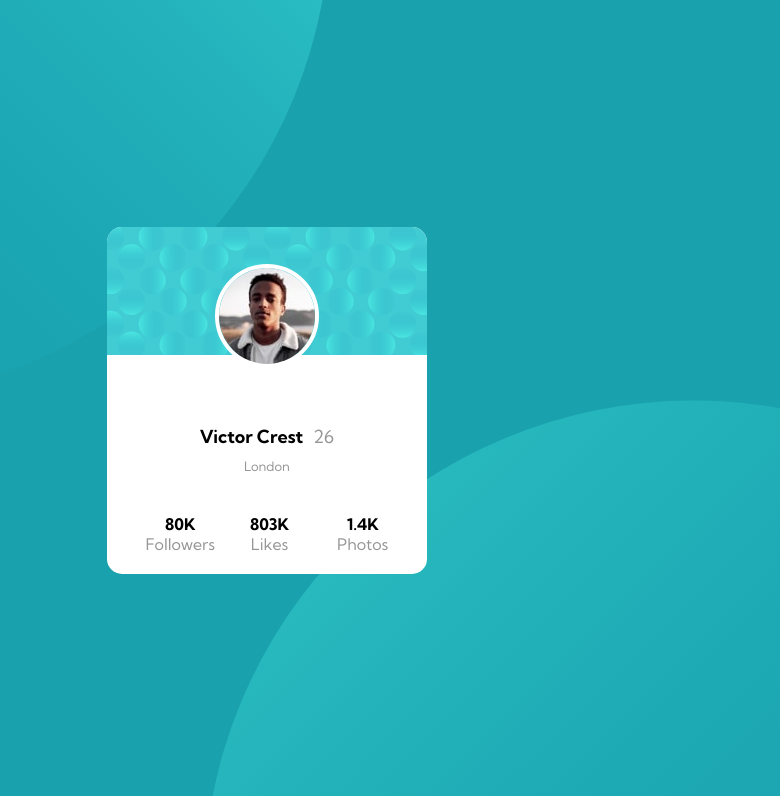
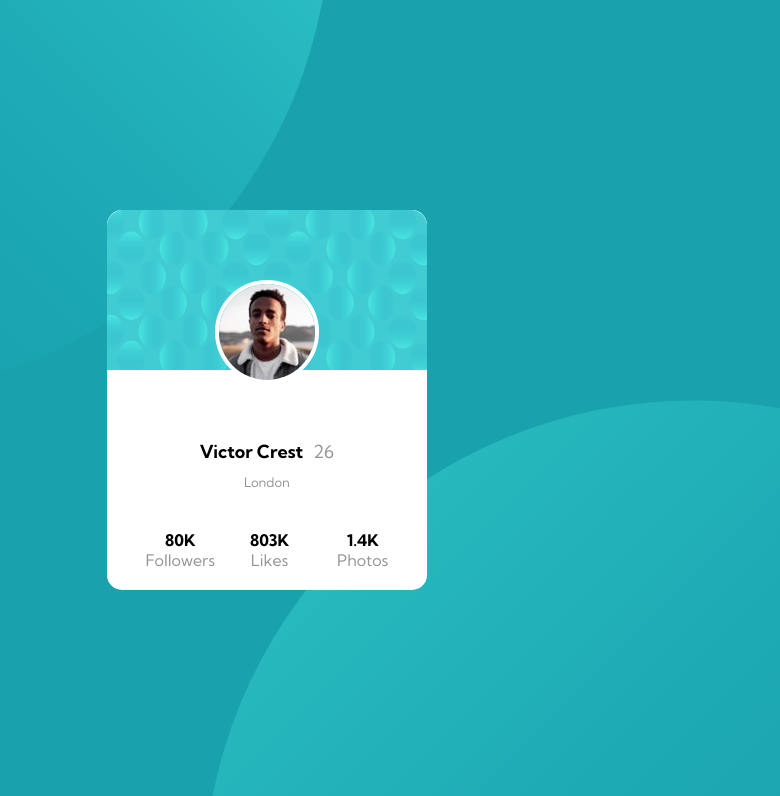
Before and after one commit to SandipR1710/frontend_pr_3, a plain HTML site: page index.html in a window 1280 px wide. Shown: the top 796 px of the page, without its empty margins (373-1153 px from the left). Drawn offline with Linux system fonts and the light colour scheme.

Commit message:
done again

```diff
--- a/style.css
+++ b/style.css
@@ -15,13 +15,14 @@ body{
 }
 .des{
     width:320px;
-    border-radius: 15px 15px 0 0;
+    height: 160px;
+    border-radius: 16px 16px 0 0;
 
 }
 .prpic{
     position:absolute;
     /* top:32%; */
-    top:33%;
+    top:35%;
 }
 .dpic{
     border-radius: 100%;
@@ -31,6 +32,7 @@ body{
     padding-left: 10px;
     padding-right: 10px;
     width:300px;
+    height: 380px;
     /* border: 1px solid black; */
     background-color: white;
     display: flex;
```
